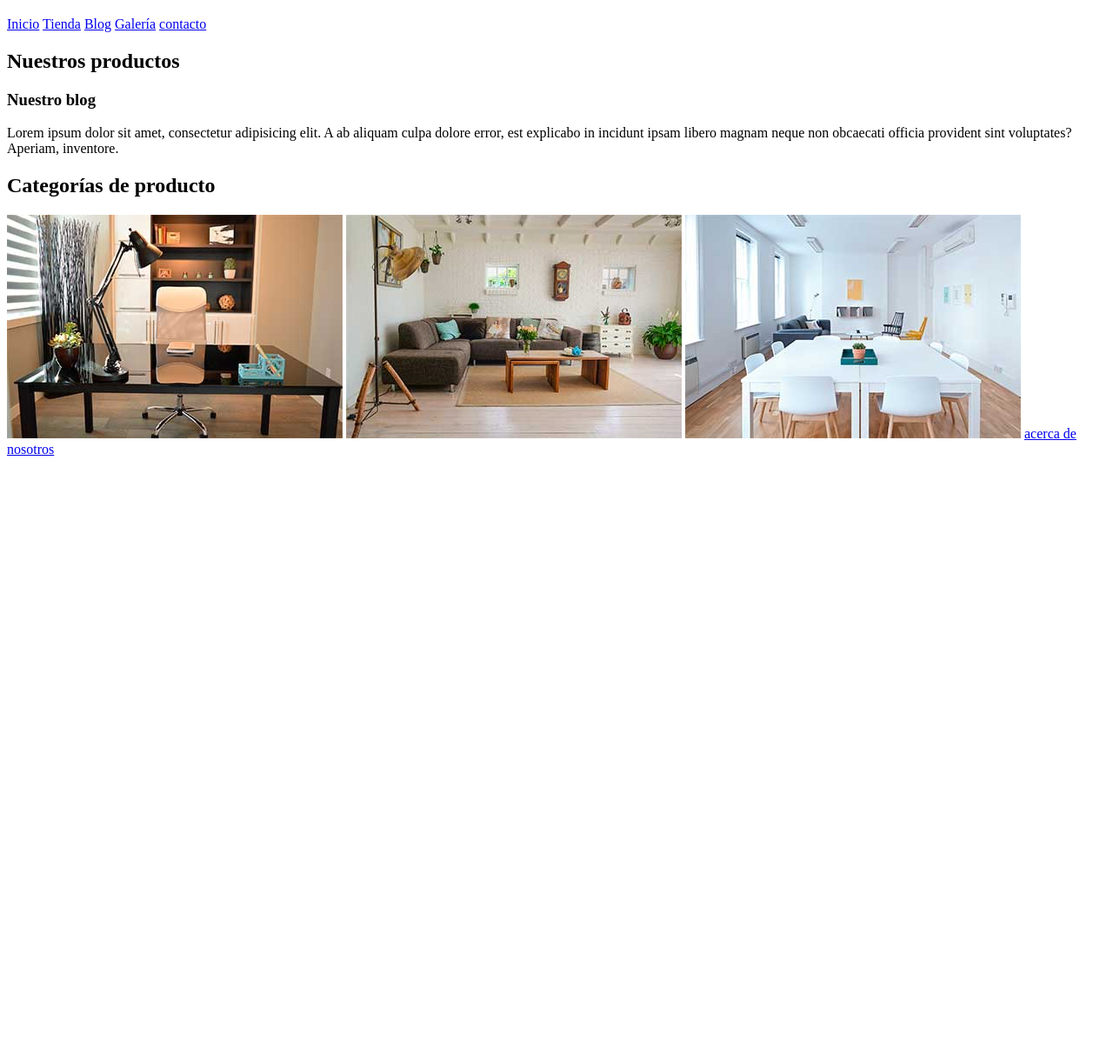
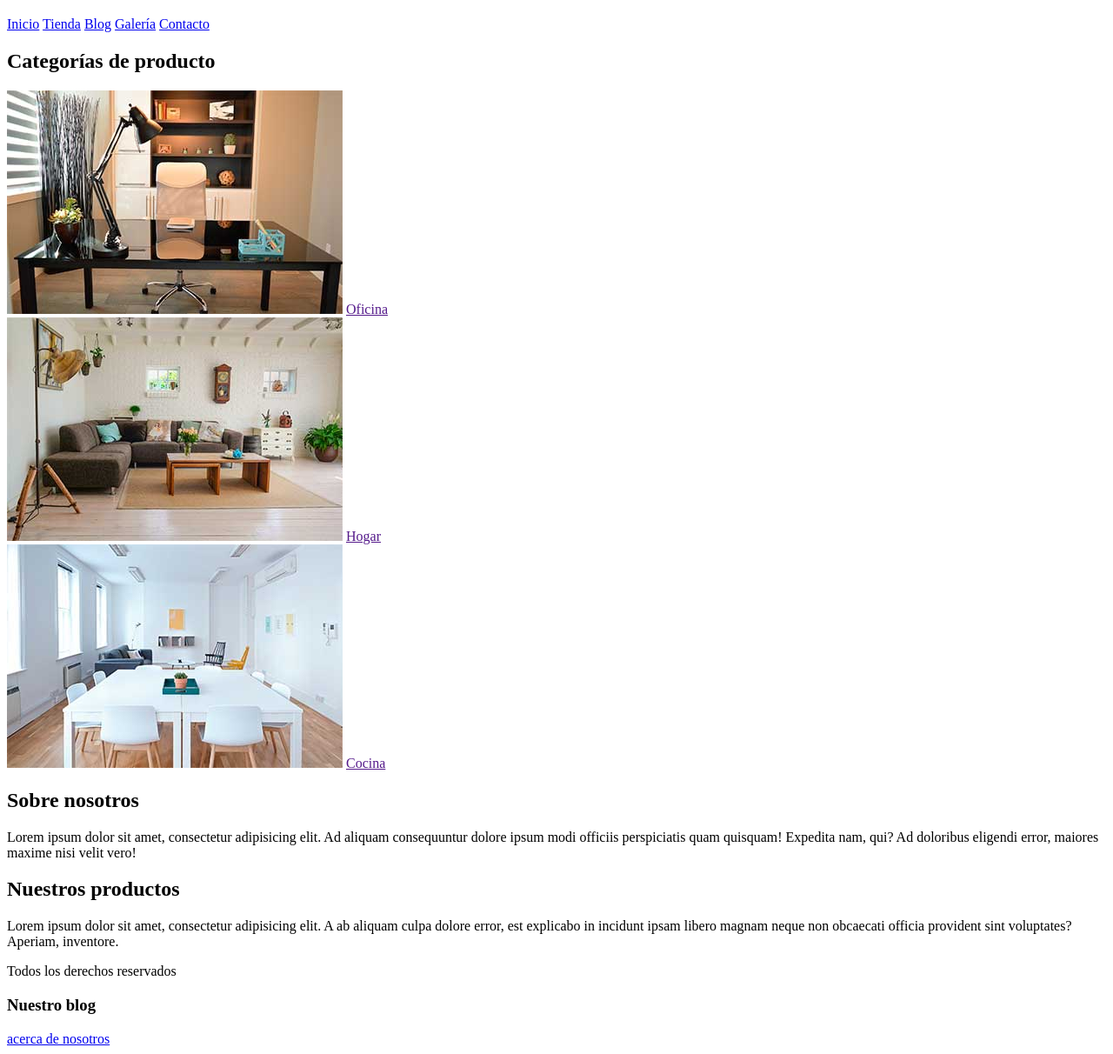
Before and after one commit to CrisBOrtega/HTML-CSS-Landing, a plain HTML site: page index.html in a window 1280 px wide. Shown: the part 61-1273 px from the top of the page at 87% size. Before the commit the page ends 800 px from the top, so only its background shows below. Drawn offline with Linux system fonts and the light colour scheme.

Commit message:
estructura de la pagina

```diff
--- a/index.html
+++ b/index.html
@@ -5,25 +5,68 @@
     <title>Title</title>
 </head>
 <body>
+    <!--solo un header -->
+    <header>
         <!-- Solo un h1 por página -->
         <h1>Tienda de Muebles</h1>
+    </header>
+    <!-- todo lo que tiene que ver con navegacion va aqui -->
+    <nav>
         <a href="nosotros.html">Inicio</a>
         <a href="tienda.html">Tienda</a>
         <a href="blog.html">Blog</a>
         <a href="galeria.html">Galería</a>
-    <a href="contacto.html">contacto</a>
+        <a href="contacto.html">Contacto</a>
+    </nav>
+
+    <!--section cuando un heading es su hijo directo -->
+    <section>
+        <h2>Categorías de producto</h2>
+        <div>
+            <img src="img/categoria1.jpg" alt="imagen categoria 1">
+            <a href="">Oficina</a>
+        </div>
+        <div>
+            <img src="img/categoria2.jpg" alt="imagen categoria 1">
+            <a href="">Hogar</a>
+        </div>
+        <div>
+            <img src="img/categoria3.jpg" alt="imagen categoria 3">
+            <a href="">Cocina</a>
+        </div>
+    </section>
+
+    <section>
+        <div>
+            <h2>Sobre nosotros</h2>
+            <p>Lorem ipsum dolor sit amet, consectetur adipisicing elit. Ad aliquam consequuntur dolore ipsum modi officiis perspiciatis quam quisquam! Expedita nam, qui? Ad doloribus eligendi error, maiores maxime nisi velit vero!</p>
+        </div>
+    </section>
+    <!--main solo uno por pagina -->
+    <!-- el contenido mas importante -->
+
+        <main>
             <!-- h2 si pueden ser dos o tres -->
             <!-- si son mas se pueden confundir un poco el SEO -->
             <!-- h2 en adelante se usan para delimitar secciones -->
             <h2>Nuestros productos</h2>
+            <p>Lorem ipsum dolor sit amet, consectetur adipisicing elit.
+                    A ab aliquam culpa dolore error, est explicabo in incidunt ipsam libero
+                    magnam neque non obcaecati officia provident sint voluptates? Aperiam, inventore.
+            </p>
+        </main>
+
+
+    <footer>
+        Todos los derechos reservados
+    </footer>
+
+
     <!-- se procura llegar hasta el h3 -->
     <h3>Nuestro blog</h3>
     <!-- lorem generado por emet -->
-    <p>Lorem ipsum dolor sit amet, consectetur adipisicing elit. A ab aliquam culpa dolore error, est explicabo in incidunt ipsam libero magnam neque non obcaecati officia provident sint voluptates? Aperiam, inventore.</p>
-    <h2>Categorías de producto</h2>
-    <img src="img/categoria1.jpg" alt="imagen categoria 1">
-    <img src="img/categoria2.jpg" alt="imagen categoria 2">
-    <img src="img/categoria3.jpg" alt="imagen categoria 3">
+
+
     <a href="nosotros.html">acerca de nosotros</a>
 </body>
 </html>
```
Lines whose indentation alone changed are shown as unchanged.
